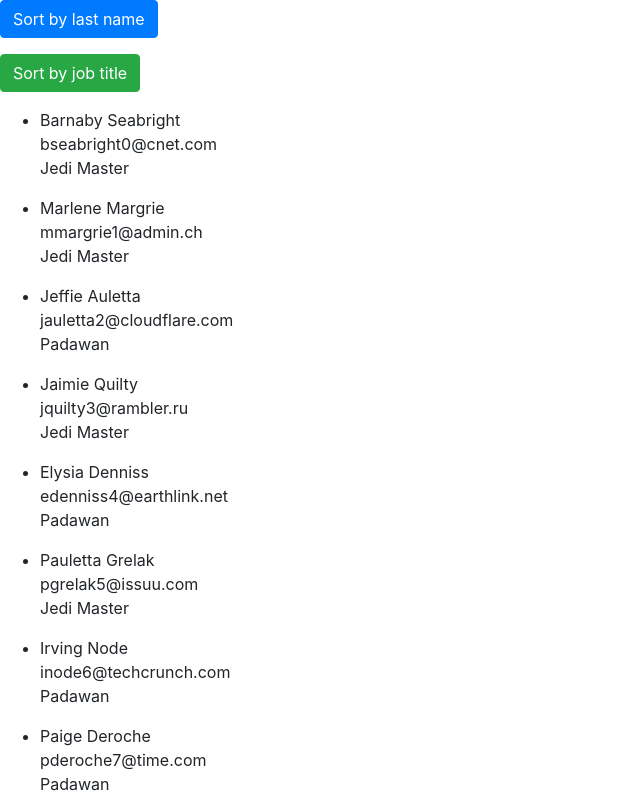
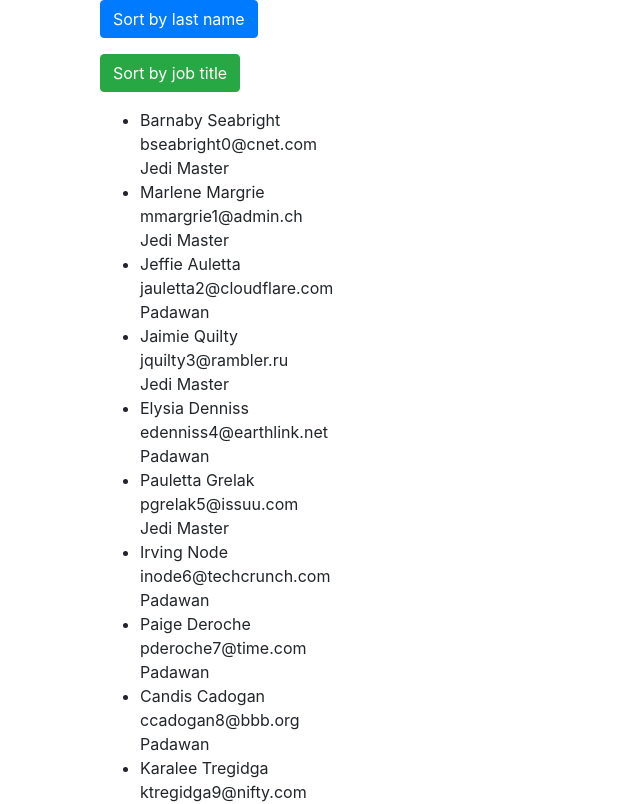
Before and after one commit to lpham2525/directory, a React (Create React App) app: page / in a window 1280 px wide. Shown: the top 804 px of the page, without its empty margins (0-640 px from the left). Built offline with nearby package versions, Linux system fonts and the light colour scheme.

Commit message:
revised employee.js and debugged errors

```diff
--- a/src/App.js
+++ b/src/App.js
@@ -64,9 +64,7 @@ const employees = [{
 }]
 
 class App extends Component {
-  state = {
-    employees: employees
-  }
+
 
   // handleSort = () =>{
   //   let sorted = this.state.employees.sort((a, b) => {
@@ -103,7 +101,7 @@ class App extends Component {
     //   })
     // }
 
-handleSort = () => { this.state.employees.sort((a, b) => {
+handleSort = () => { employees.sort((a, b) => {
     let nameA = a.last_name
     let nameB = b.last_name
     if (nameA < nameB) {
@@ -120,8 +118,9 @@ handleSort = () => { this.state.employees.sort((a, b) => {
 
   render () {
     return (
-      <>
-      <div className='col=md=6'>
+
+      <div className='container'>
+        <div className='col-md-6'>
           <p>
           <button onClick={this.handleSort} className="btn btn-primary">Sort by last name</button>
           </p>
@@ -129,11 +128,10 @@ handleSort = () => { this.state.employees.sort((a, b) => {
           <button onClick={this.handleJobTitle} className="btn btn-success">Sort by job title</button>
           </p>
         </div>
-      <div className='col=md=6'>
-        <Employee
-        employees={this.state.employees} />
+        <div className='col-md-6'>
+          <Employee employees={employees} />
         </div>
-      </>
+      </div>
     )
   }
 }
--- a/src/components/Employee/Employee.js
+++ b/src/components/Employee/Employee.js
@@ -64,18 +64,16 @@ import React from 'react'
 
 const Employee = props => {
   console.log('employees props = ', props)
+
   return (
     <ul>
-      {props.employees.map(employee => {
-        return (
-          <div>
-            <li>{employee.first_name} {employee.last_name}</li>
-            <p>{employee.email}
-            <br />
-            {employee.Job_Title}</p>
-          </div>
-        )
-      }
+      {props.employees.map(employee =>
+        <li key={employee.id}>{employee.first_name} {employee.last_name}
+          <br />
+          {employee.email}
+          <br />
+          {employee.Job_Title}
+        </li>
       )}
     </ul>
   )
```
Lines whose indentation alone changed are shown as unchanged.
